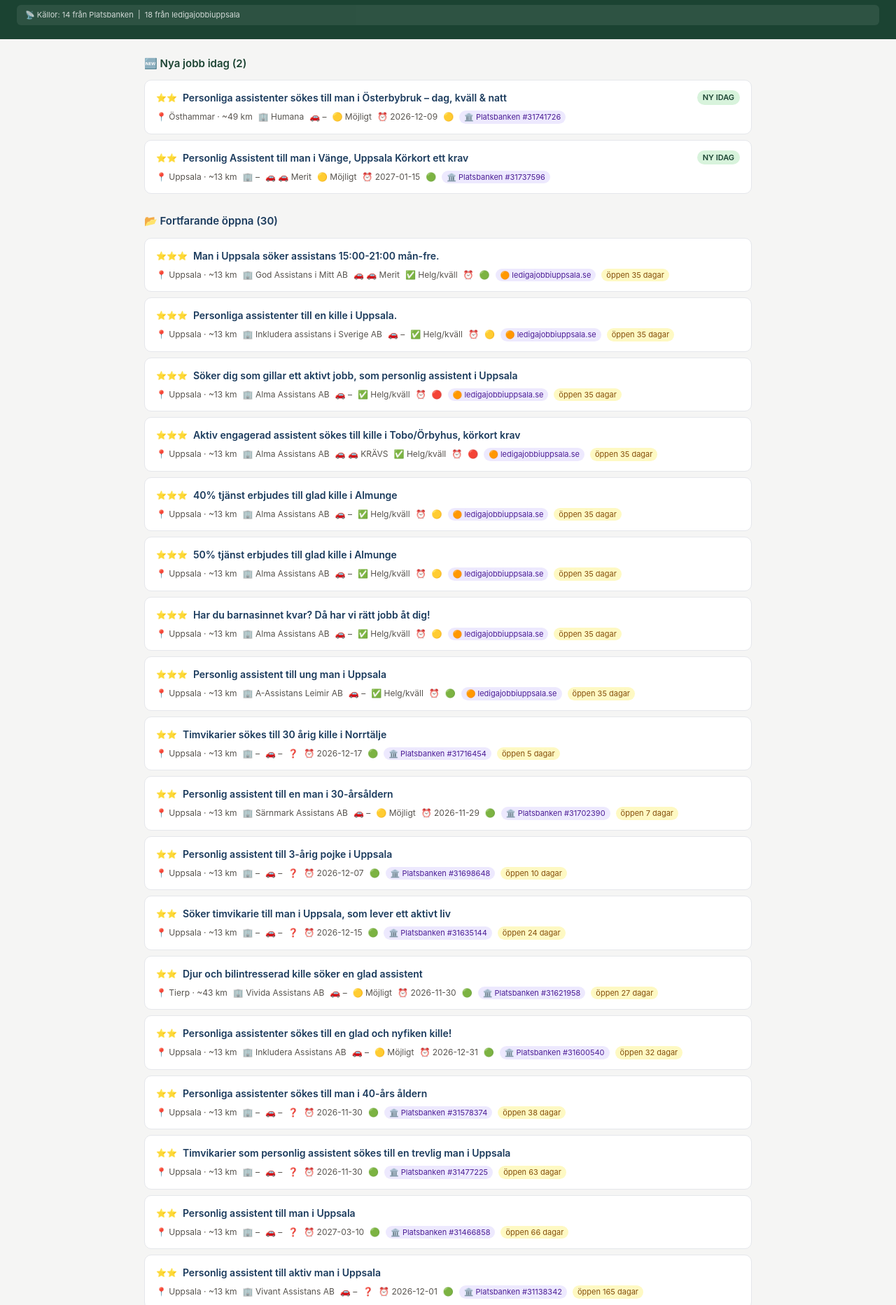
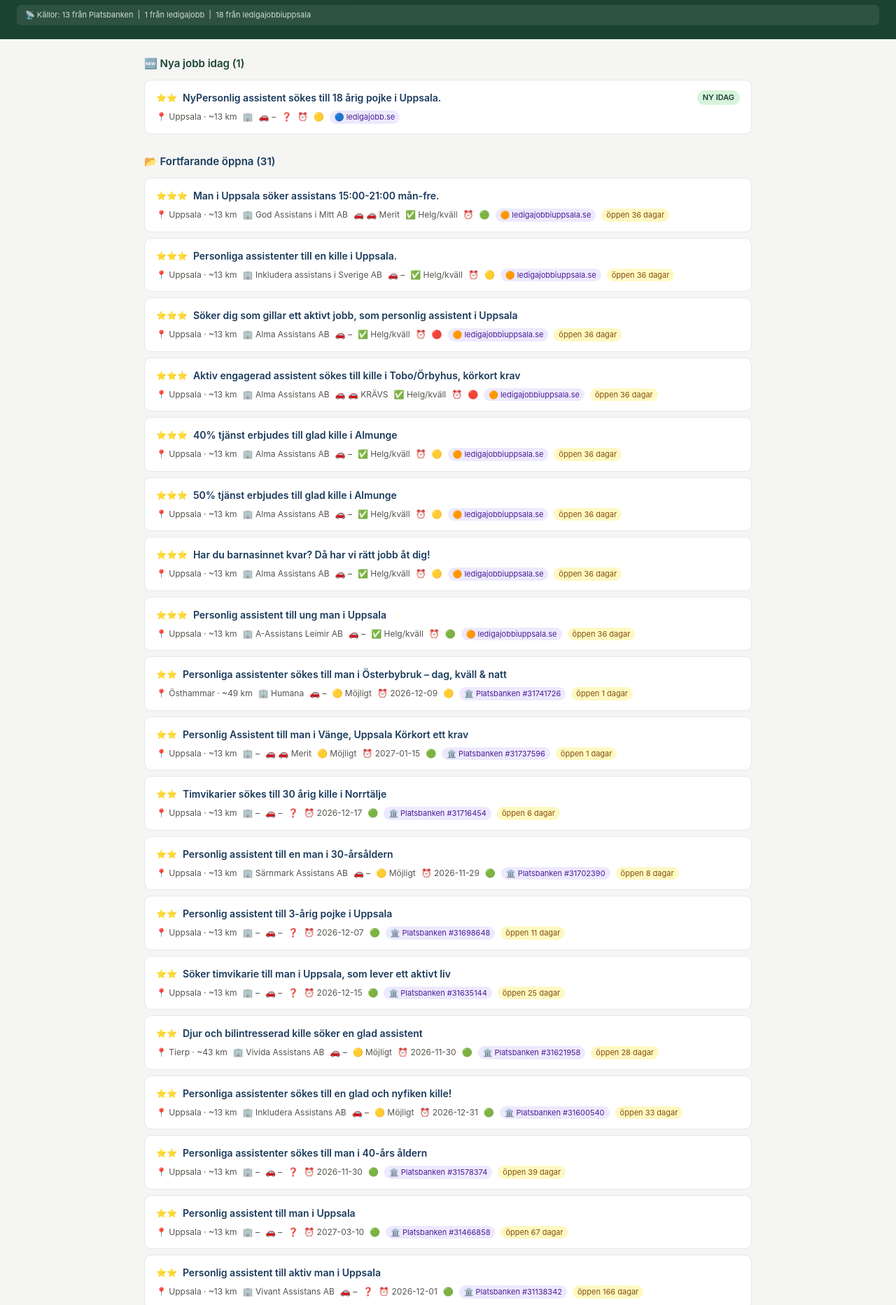
Before and after one commit to BorisTeuks/pa-jobb-uppsala, a plain HTML site: page docs/index.html in a window 1280 px wide. Shown: the part 156-2021 px from the top of the page at 70% size. Drawn offline with Linux system fonts and the light colour scheme.

Commit message:
Auto: PA-jobb uppdatering 2026-11-18

```diff
--- a/docs/index.html
+++ b/docs/index.html
@@ -2,7 +2,7 @@
 <html lang="sv">
 <head>
 <meta charset="UTF-8"><meta name="viewport" content="width=device-width,initial-scale=1">
-<title>PA-jobb Uppsala – 2026-11-17</title>
+<title>PA-jobb Uppsala – 2026-11-18</title>
 <style>
   *{box-sizing:border-box;margin:0;padding:0}
   body{font-family:-apple-system,BlinkMacSystemFont,'Segoe UI',sans-serif;background:#f5f5f4;color:#1c1917;line-height:1.5}
@@ -45,56 +45,39 @@
 <body>
 <header>
   <h1>📋 PA-jobb Uppsala</h1>
-  <p>Uppdaterad 2026-11-17 &middot; Manliga kunder &middot; Max 50 km från Hjulaxelvägen 128 &middot; Körkort &amp; helg prioriterat</p>
+  <p>Uppdaterad 2026-11-18 &middot; Manliga kunder &middot; Max 50 km från Hjulaxelvägen 128 &middot; Körkort &amp; helg prioriterat</p>
   <div class="stats">
-    <div class="stat"><span>2</span>Nya idag</div>
-    <div class="stat"><span>30</span>Öppna</div>
-    <div class="stat"><span>0</span>Stängda</div>
+    <div class="stat"><span>1</span>Nya idag</div>
+    <div class="stat"><span>31</span>Öppna</div>
+    <div class="stat"><span>1</span>Stängda</div>
     <div class="stat"><span>2</span>För långt</div>
   </div>
-  <div class="sources">📡 Källor: 14 från Platsbanken &nbsp;|&nbsp; 18 från ledigajobbiuppsala</div>
+  <div class="sources">📡 Källor: 13 från Platsbanken &nbsp;|&nbsp; 1 från ledigajobb &nbsp;|&nbsp; 18 från ledigajobbiuppsala</div>
 </header>
 <main>
   <div class="section">
-    <div class="section-title" style="color:#1B4332">🆕 Nya jobb idag (2)</div>
+    <div class="section-title" style="color:#1B4332">🆕 Nya jobb idag (1)</div>
 
     <div class="card">
       <div class="card-top">
         <span class="stars" style="color:#1A3A5C">⭐⭐</span>
-        <a href="https://arbetsformedlingen.se/platsbanken/annonser/31741726" target="_blank" class="job-title">Personliga assistenter sökes till man i Österbybruk – dag, kväll & natt</a>
-        <span class="badge badge-new">NY IDAG</span>
-      </div>
-      <div class="card-meta">
-        <span>📍 Östhammar &middot; ~49 km</span>
-        <span>🏢 Humana</span>
-        <span>🚗 –</span>
-        <span>🟡 Möjligt</span>
-        <span>⏰ 2026-12-09</span>
-        <span>🟡</span>
-        <span class="src-badge">🏛️ Platsbanken #31741726</span>
-
-      </div>
-    </div>
-    <div class="card">
-      <div class="card-top">
-        <span class="stars" style="color:#1A3A5C">⭐⭐</span>
-        <a href="https://arbetsformedlingen.se/platsbanken/annonser/31737596" target="_blank" class="job-title">Personlig Assistent till man i Vänge, Uppsala Körkort ett krav</a>
+        <a href="https://ledigajobb.se/jobb/cdd99f/personlig-assistent-sökes-till-18-årig-pojke-i-uppsala" target="_blank" class="job-title">NyPersonlig assistent sökes till 18 årig pojke i Uppsala.</a>
         <span class="badge badge-new">NY IDAG</span>
       </div>
       <div class="card-meta">
         <span>📍 Uppsala &middot; ~13 km</span>
-        <span>🏢 –</span>
-        <span>🚗 🚗 Merit</span>
-        <span>🟡 Möjligt</span>
-        <span>⏰ 2027-01-15</span>
-        <span>🟢</span>
-        <span class="src-badge">🏛️ Platsbanken #31737596</span>
+        <span>🏢 </span>
+        <span>🚗 –</span>
+        <span>❓</span>
+        <span>⏰ </span>
+        <span>🟡</span>
+        <span class="src-badge">🔵 ledigajobb.se</span>
 
       </div>
     </div>
   </div>
   <div class="section">
-    <div class="section-title" style="color:#1A3A5C">📂 Fortfarande öppna (30)</div>
+    <div class="section-title" style="color:#1A3A5C">📂 Fortfarande öppna (31)</div>
 
     <div class="card">
       <div class="card-top">
@@ -110,7 +93,7 @@
         <span>⏰ </span>
         <span>🟢</span>
         <span class="src-badge">🟠 ledigajobbiuppsala.se</span>
-        <span class='days-open'>öppen 35 dagar</span>
+        <span class='days-open'>öppen 36 dagar</span>
       </div>
     </div>
     <div class="card">
@@ -127,7 +110,7 @@
         <span>⏰ </span>
         <span>🟡</span>
         <span class="src-badge">🟠 ledigajobbiuppsala.se</span>
-        <span class='days-open'>öppen 35 dagar</span>
+        <span class='days-open'>öppen 36 dagar</span>
       </div>
     </div>
     <div class="card">
@@ -144,7 +127,7 @@
         <span>⏰ </span>
         <span>🔴</span>
         <span class="src-badge">🟠 ledigajobbiuppsala.se</span>
-        <span class='days-open'>öppen 35 dagar</span>
+        <span class='days-open'>öppen 36 dagar</span>
       </div>
     </div>
     <div class="card">
@@ -161,7 +144,7 @@
         <span>⏰ </span>
         <span>🔴</span>
         <span class="src-badge">🟠 ledigajobbiuppsala.se</span>
-        <span class='days-open'>öppen 35 dagar</span>
+        <span class='days-open'>öppen 36 dagar</span>
       </div>
     </div>
     <div class="card">
@@ -178,7 +161,7 @@
         <span>⏰ </span>
         <span>🟡</span>
         <span class="src-badge">🟠 ledigajobbiuppsala.se</span>
-        <span class='days-open'>öppen 35 dagar</span>
+        <span class='days-open'>öppen 36 dagar</span>
       </div>
     </div>
     <div class="card">
@@ -195,7 +178,7 @@
         <span>⏰ </span>
         <span>🟡</span>
         <span class="src-badge">🟠 ledigajobbiuppsala.se</span>
-        <span class='days-open'>öppen 35 dagar</span>
+        <span class='days-open'>öppen 36 dagar</span>
       </div>
     </div>
     <div class="card">
@@ -212,7 +195,7 @@
         <span>⏰ </span>
         <span>🟡</span>
         <span class="src-badge">🟠 ledigajobbiuppsala.se</span>
-        <span class='days-open'>öppen 35 dagar</span>
+        <span class='days-open'>öppen 36 dagar</span>
       </div>
     </div>
     <div class="card">
@@ -229,7 +212,41 @@
         <span>⏰ </span>
         <span>🟢</span>
         <span class="src-badge">🟠 ledigajobbiuppsala.se</span>
-        <span class='days-open'>öppen 35 dagar</span>
+        <span class='days-open'>öppen 36 dagar</span>
+      </div>
+    </div>
+    <div class="card">
+      <div class="card-top">
+        <span class="stars" style="color:#1A3A5C">⭐⭐</span>
+        <a href="https://arbetsformedlingen.se/platsbanken/annonser/31741726" target="_blank" class="job-title">Personliga assistenter sökes till man i Österbybruk – dag, kväll & natt</a>
+
+      </div>
+      <div class="card-meta">
+        <span>📍 Östhammar &middot; ~49 km</span>
+        <span>🏢 Humana</span>
+        <span>🚗 –</span>
+        <span>🟡 Möjligt</span>
+        <span>⏰ 2026-12-09</span>
+        <span>🟡</span>
+        <span class="src-badge">🏛️ Platsbanken #31741726</span>
+        <span class='days-open'>öppen 1 dagar</span>
+      </div>
+    </div>
+    <div class="card">
+      <div class="card-top">
+        <span class="stars" style="color:#1A3A5C">⭐⭐</span>
+        <a href="https://arbetsformedlingen.se/platsbanken/annonser/31737596" target="_blank" class="job-title">Personlig Assistent till man i Vänge, Uppsala Körkort ett krav</a>
+
+      </div>
+      <div class="card-meta">
+        <span>📍 Uppsala &middot; ~13 km</span>
+        <span>🏢 –</span>
+        <span>🚗 🚗 Merit</span>
+        <span>🟡 Möjligt</span>
+        <span>⏰ 2027-01-15</span>
+        <span>🟢</span>
+        <span class="src-badge">🏛️ Platsbanken #31737596</span>
+        <span class='days-open'>öppen 1 dagar</span>
       </div>
     </div>
     <div class="card">
@@ -246,7 +263,7 @@
         <span>⏰ 2026-12-17</span>
         <span>🟢</span>
         <span class="src-badge">🏛️ Platsbanken #31716454</span>
-        <span class='days-open'>öppen 5 dagar</span>
+        <span class='days-open'>öppen 6 dagar</span>
       </div>
     </div>
     <div class="card">
@@ -263,7 +280,7 @@
         <span>⏰ 2026-11-29</span>
         <span>🟢</span>
         <span class="src-badge">🏛️ Platsbanken #31702390</span>
-        <span class='days-open'>öppen 7 dagar</span>
+        <span class='days-open'>öppen 8 dagar</span>
       </div>
     </div>
     <div class="card">
@@ -280,7 +297,7 @@
         <span>⏰ 2026-12-07</span>
         <span>🟢</span>
         <span class="src-badge">🏛️ Platsbanken #31698648</span>
-        <span class='days-open'>öppen 10 dagar</span>
+        <span class='days-open'>öppen 11 dagar</span>
       </div>
     </div>
     <div class="card">
@@ -297,7 +314,7 @@
         <span>⏰ 2026-12-15</span>
         <span>🟢</span>
         <span class="src-badge">🏛️ Platsbanken #31635144</span>
-        <span class='days-open'>öppen 24 dagar</span>
+        <span class='days-open'>öppen 25 dagar</span>
       </div>
     </div>
     <div class="card">
@@ -314,7 +331,7 @@
         <span>⏰ 2026-11-30</span>
         <span>🟢</span>
         <span class="src-badge">🏛️ Platsbanken #31621958</span>
-        <span class='days-open'>öppen 27 dagar</span>
+        <span class='days-open'>öppen 28 dagar</span>
       </div>
     </div>
     <div class="card">
@@ -331,7 +348,7 @@
         <span>⏰ 2026-12-31</span>
         <span>🟢</span>
         <span class="src-badge">🏛️ Platsbanken #31600540</span>
-        <span class='days-open'>öppen 32 dagar</span>
+        <span class='days-open'>öppen 33 dagar</span>
       </div>
     </div>
     <div class="card">
@@ -348,24 +365,7 @@
         <span>⏰ 2026-11-30</span>
         <span>🟢</span>
         <span class="src-badge">🏛️ Platsbanken #31578374</span>
-        <span class='days-open'>öppen 38 dagar</span>
-      </div>
-    </div>
-    <div class="card">
-      <div class="card-top">
-        <span class="stars" style="color:#1A3A5C">⭐⭐</span>
-        <a href="https://arbetsformedlingen.se/platsbanken/annonser/31477225" target="_blank" class="job-title">Timvikarier som personlig assistent sökes till en trevlig man i Uppsala</a>
-
-      </div>
-      <div class="card-meta">
-        <span>📍 Uppsala &middot; ~13 km</span>
-        <span>🏢 –</span>
-        <span>🚗 –</span>
-        <span>❓</span>
-        <span>⏰ 2026-11-30</span>
-        <span>🟢</span>
-        <span class="src-badge">🏛️ Platsbanken #31477225</span>
-        <span class='days-open'>öppen 63 dagar</span>
+        <span class='days-open'>öppen 39 dagar</span>
       </div>
     </div>
     <div class="card">
@@ -382,7 +382,7 @@
         <span>⏰ 2027-03-10</span>
         <span>🟢</span>
         <span class="src-badge">🏛️ Platsbanken #31466858</span>
-        <span class='days-open'>öppen 66 dagar</span>
+        <span class='days-open'>öppen 67 dagar</span>
       </div>
     </div>
     <div class="card">
@@ -399,7 +399,7 @@
         <span>⏰ 2026-12-01</span>
         <span>🟢</span>
         <span class="src-badge">🏛️ Platsbanken #31138342</span>
-        <span class='days-open'>öppen 165 dagar</span>
+        <span class='days-open'>öppen 166 dagar</span>
       </div>
     </div>
     <div class="card">
@@ -416,7 +416,7 @@
         <span>⏰ </span>
         <span>🟢</span>
         <span class="src-badge">🟠 ledigajobbiuppsala.se</span>
-        <span class='days-open'>öppen 35 dagar</span>
+        <span class='days-open'>öppen 36 dagar</span>
       </div>
     </div>
     <div class="card">
@@ -433,7 +433,7 @@
         <span>⏰ </span>
         <span>🟢</span>
         <span class="src-badge">🟠 ledigajobbiuppsala.se</span>
-        <span class='days-open'>öppen 35 dagar</span>
+        <span class='days-open'>öppen 36 dagar</span>
       </div>
     </div>
     <div class="card">
@@ -450,7 +450,7 @@
         <span>⏰ </span>
         <span>🔴</span>
         <span class="src-badge">🟠 ledigajobbiuppsala.se</span>
-        <span class='days-open'>öppen 35 dagar</span>
+        <span class='days-open'>öppen 36 dagar</span>
       </div>
     </div>
     <div class="card">
@@ -467,7 +467,7 @@
         <span>⏰ </span>
         <span>🟢</span>
         <span class="src-badge">🟠 ledigajobbiuppsala.se</span>
-        <span class='days-open'>öppen 29 dagar</span>
+        <span class='days-open'>öppen 30 dagar</span>
       </div>
     </div>
     <div class="card">
@@ -484,7 +484,7 @@
         <span>⏰ </span>
         <span>🔴</span>
         <span class="src-badge">🟠 ledigajobbiuppsala.se</span>
-        <span class='days-open'>öppen 35 dagar</span>
+        <span class='days-open'>öppen 36 dagar</span>
       </div>
     </div>
     <div class="card">
@@ -501,7 +501,7 @@
         <span>⏰ </span>
         <span>🔴</span>
         <span class="src-badge">🟠 ledigajobbiuppsala.se</span>
-        <span class='days-open'>öppen 35 dagar</span>
+        <span class='days-open'>öppen 36 dagar</span>
       </div>
     </div>
     <div class="card">
@@ -518,7 +518,7 @@
         <span>⏰ </span>
         <span>🔴</span>
         <span class="src-badge">🟠 ledigajobbiuppsala.se</span>
-        <span class='days-open'>öppen 35 dagar</span>
+        <span class='days-open'>öppen 36 dagar</span>
       </div>
     </div>
     <div class="card">
@@ -535,7 +535,7 @@
         <span>⏰ </span>
         <span>🟢</span>
         <span class="src-badge">🟠 ledigajobbiuppsala.se</span>
-        <span class='days-open'>öppen 3 dagar</span>
+        <span class='days-open'>öppen 4 dagar</span>
       </div>
     </div>
     <div class="card">
@@ -552,7 +552,7 @@
         <span>⏰ </span>
         <span>🟡</span>
         <span class="src-badge">🟠 ledigajobbiuppsala.se</span>
-        <span class='days-open'>öppen 35 dagar</span>
+        <span class='days-open'>öppen 36 dagar</span>
       </div>
     </div>
     <div class="card">
@@ -569,7 +569,7 @@
         <span>⏰ </span>
         <span>🟡</span>
         <span class="src-badge">🟠 ledigajobbiuppsala.se</span>
-        <span class='days-open'>öppen 35 dagar</span>
+        <span class='days-open'>öppen 36 dagar</span>
       </div>
     </div>
     <div class="card">
@@ -586,7 +586,7 @@
         <span>⏰ 2026-12-16</span>
         <span>🟢</span>
         <span class="src-badge">🏛️ Platsbanken #31678020</span>
-        <span class='days-open'>öppen 13 dagar</span>
+        <span class='days-open'>öppen 14 dagar</span>
       </div>
     </div>
     <div class="card">
@@ -603,13 +603,13 @@
         <span>⏰ 2026-11-30</span>
         <span>🟢</span>
         <span class="src-badge">🏛️ Platsbanken #31370224</span>
-        <span class='days-open'>öppen 89 dagar</span>
+        <span class='days-open'>öppen 90 dagar</span>
       </div>
     </div>
   </div>
   <div class="section">
-    <div class="section-title" style="color:#991B1B">🗑️ Nyligen stängda (0)</div>
-    <p class='empty'>Inga nyligen stängda.</p>
+    <div class="section-title" style="color:#991B1B">🗑️ Nyligen stängda (1)</div>
+    <div class="card card-closed"><span class="job-title-closed">Timvikarier som personlig assistent sökes till en trevlig man i Uppsala</span><span class="badge badge-closed">STÄNGD</span></div>
   </div>
   <div class="dist-section"><div class="dist-title">📍 Exkluderade – för långt bort (&gt;50 km) (2)</div><div class="dist-row"><a href="https://arbetsformedlingen.se/platsbanken/annonser/31638078" target="_blank">Personliga assistenter till ung man i Enköping</a> <span class="dist-badge">Enköping · ~51 km</span> <span class="src-badge2">🏛️ Platsbanken #31638078</span></div><div class="dist-row"><a href="https://arbetsformedlingen.se/platsbanken/annonser/31563912" target="_blank">Timvikarie och engagerad assistent med bil, sökes till man i Enköping</a> <span class="dist-badge">Enköping · ~51 km</span> <span class="src-badge2">🏛️ Platsbanken #31563912</span></div></div>
   <div class="legend">
@@ -619,5 +619,5 @@
     <strong>Helg:</strong> ✅ Helg/kväll = nämns explicit &nbsp;|&nbsp; 🟡 Möjligt = kväll/deltid nämns
   </div>
 </main>
-<footer>PA-agent v5 · 8 källor · GitHub Actions · Boris Teuks · 2026-11-17</footer>
+<footer>PA-agent v5 · 8 källor · GitHub Actions · Boris Teuks · 2026-11-18</footer>
 </body></html>
```
Also changed, not shown: scripts/seen_jobs.json (+4 -4 lines), 1 other file.
